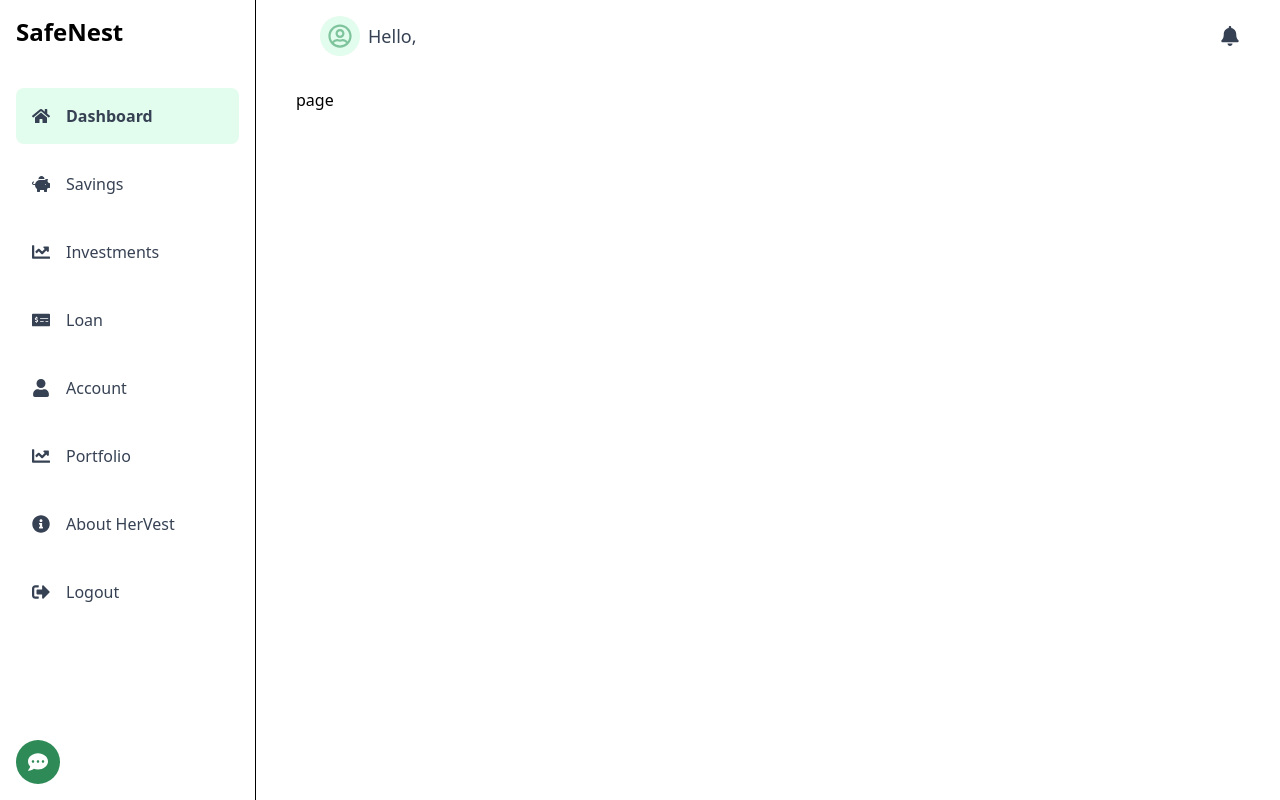
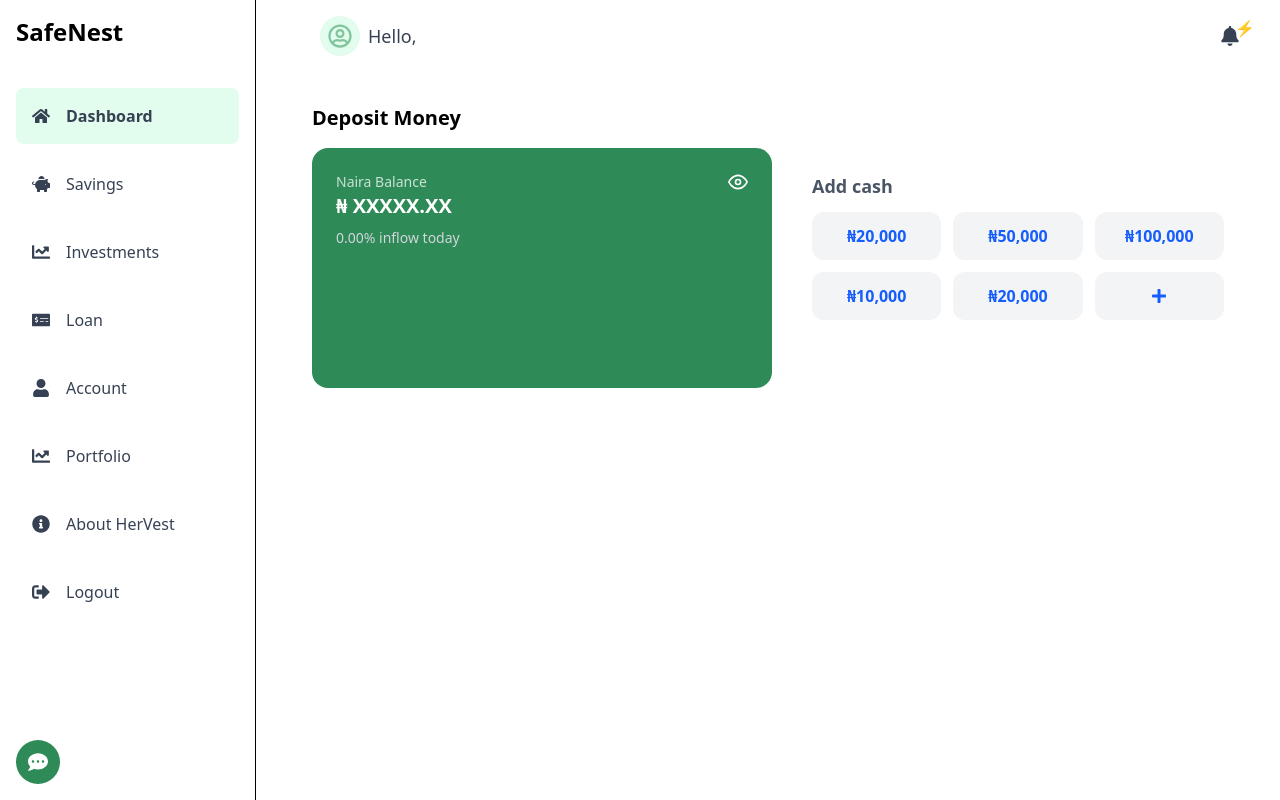
Before and after one commit to Thomson-dev/SafeNest, a Next.js app: page /dashboard/savings in a window 1280 px wide. Built offline with nearby package versions, Linux system fonts and the light colour scheme.

Commit message:
pull request

```diff
--- a/app/dashboard/savings/page.jsx
+++ b/app/dashboard/savings/page.jsx
@@ -1,9 +1,47 @@
-import React from 'react'
+"use client";
+import React, { useState } from "react";
+import { useRouter } from "next/navigation";
+import BalanceComponent from "@/components/Dashbaoard/BalanceComponent";
+import AddCash from "@/components/Dashbaoard/AddCash";
 
-const page = () => {
+export default function DepositPage() {
+  const router = useRouter();
+  const [amount, setAmount] = useState(0);
+  const [isLoading, setIsLoading] = useState(false);
+
+  const handleDeposit = async () => {
+    setIsLoading(true);
+    try {
+      const response = await fetch("/api/deposit", {
+        method: "POST",
+        headers: {
+          "Content-Type": "application/json",
+        },
+        body: JSON.stringify({ amount: amount }),
+      });
+      const data = await response.json();
+      if (response.ok) {
+        alert("Deposit successful!");
+        router.push("/");
+      } else {
+        alert(`Error: ${data.message || "Something went wrong"}`);
+      }
+    } catch (error) {
+      alert(`Error: ${error.message || "Something went wrong"}`);
+    } finally {
+      setIsLoading(false);
+    }
+  };
+
   return (
-    <div>page</div>
-  )
+    <div className="p-4  mx-auto">
+      <h1 className="text-xl font-bold mb-4">Deposit Money</h1>
+      <div className=" grid md:grid-cols-2 grid-cols-1 gap-4">
+        <BalanceComponent />
+        <div className="">
+          <AddCash />
+        </div>
+      </div>
+    </div>
+  );
 }
-
-export default page
--- /dev/null
+++ b/components/Dashbaoard/AddCash.jsx
@@ -0,0 +1,125 @@
+import { useState } from "react";
+import { motion, AnimatePresence } from "framer-motion";
+import { FaPlus } from "react-icons/fa";
+import axios from "axios";
+
+export default function AddCash() {
+  const [isOpen, setIsOpen] = useState(false);
+  const [customAmount, setCustomAmount] = useState("");
+  const [loading, setLoading] = useState(false);
+
+  const toggleModal = () => setIsOpen(!isOpen);
+
+  const handleCustomPrice = async (e) => {
+    e.preventDefault();
+
+    // Ensure input is valid
+    const amountValue = parseFloat(customAmount.replace(/[₦$,]/g, ""));
+    if (isNaN(amountValue) || amountValue <= 0) {
+      alert("Please enter a valid amount.");
+      return;
+    }
+
+    try {
+      const response = await axios.post(
+        "http://localhost:5000/api/deposit", // Adjust URL based on your backend
+        { amount: amountValue }, // Sending amount to the backend
+        {
+          headers: {
+            "Content-Type": "application/json",
+          },
+          withCredentials: true, // Include this if using cookies for auth
+        }
+      );
+
+      if (response.data.checkoutUrl) {
+        // Redirect user to Squad checkout page
+        window.location.href = response.data.checkoutUrl;
+      } else {
+        alert("Payment initiation failed. Try again.");
+      }
+    } catch (error) {
+      console.error("Error processing payment:", error);
+      alert(error.response?.data?.message || "Something went wrong");
+    }
+  };
+
+  return (
+    <div className="p-6 bg-white w-full">
+      <h3 className="text-gray-600 font-semibold text-lg mb-3">Add cash</h3>
+      <div className="grid grid-cols-3 gap-3">
+        {["20000", "50000", "100000", "10000", "20000"].map((amount, index) => (
+          <button
+            key={index}
+            className="bg-gray-100 text-blue-600 font-semibold py-3 px-5 rounded-xl hover:bg-gray-200"
+            onClick={() => {
+              setCustomAmount(amount);
+              setIsOpen(true);
+            }}
+          >
+            ₦{parseInt(amount).toLocaleString()}
+          </button>
+        ))}
+        <button
+          className="bg-gray-100 text-blue-600 font-semibold py-3 px-5 rounded-xl hover:bg-gray-200 flex items-center justify-center"
+          onClick={toggleModal}
+        >
+          <FaPlus />
+        </button>
+      </div>
+
+      {/* Modal */}
+      <AnimatePresence>
+        {isOpen && (
+          <motion.div
+            className="fixed inset-0 bg-opacity-50 flex justify-center items-center"
+            initial={{ opacity: 0 }}
+            animate={{ opacity: 1 }}
+            exit={{ opacity: 0 }}
+          >
+            <motion.div
+              initial={{ opacity: 0, y: -50 }}
+              animate={{ opacity: 1, y: 0 }}
+              exit={{ opacity: 0, y: -50 }}
+              className="bg-white p-6 rounded-lg shadow-lg w-96"
+            >
+              <h3 className="text-gray-700 font-semibold text-lg mb-4">
+                Enter Custom Amount
+              </h3>
+              <form onSubmit={handleCustomPrice} className="space-y-4">
+                <input
+                  type="text"
+                  name="amount"
+                  value={customAmount}
+                  onChange={(e) => setCustomAmount(e.target.value)}
+                  className="w-full p-3 border rounded-lg focus:ring focus:ring-blue-400 outline-none"
+                  placeholder="Enter amount (NGN)"
+                  required
+                />
+                <div className="text-center text-gray-600 font-semibold my-2">
+                  Selected Amount: ₦{parseFloat(customAmount) || 0}
+                </div>
+                <div className="text-center">
+                  <button
+                    type="button"
+                    onClick={toggleModal}
+                    className="bg-gray-300 text-gray-700 px-4 py-2 rounded-lg mr-2"
+                  >
+                    Cancel
+                  </button>
+                  <button
+                    type="submit"
+                    onClick={handleCustomPrice}
+                    className="bg-blue-600 text-white px-4 py-2 rounded-lg hover:bg-blue-700"
+                  >
+                    Pay
+                  </button>
+                </div>
+              </form>
+            </motion.div>
+          </motion.div>
+        )}
+      </AnimatePresence>
+    </div>
+  );
+}
--- /dev/null
+++ b/components/Dashbaoard/BalanceComponent.jsx
@@ -0,0 +1,23 @@
+import { useState } from "react";
+import { FiEye } from "react-icons/fi";
+
+export default function BalanceComponent() {
+  const [isHidden, setIsHidden] = useState(true);
+
+  return (
+    <div className="p-6 bg-[#2E8B57] rounded-2xl min-h-60 w-full  text-white">
+      <div className="flex justify-between items-center">
+        <p className="text-sm opacity-75">Naira Balance</p>
+        <button onClick={() => setIsHidden(!isHidden)}>
+          <FiEye className="h-5 w-5 text-white" />
+        </button>
+      </div>
+      <h1 className="text-xl font-bold">
+        {isHidden ? "₦ XXXXX.XX" : "₦ 18,187"}
+        <span className="text-lg">{isHidden ? "" : ".94"}</span>
+      </h1>
+      <p className="text-gray-300 text-sm mt-2">0.00% inflow today</p>
+      <div className="absolute top-4 right-4">⚡3</div>
+    </div>
+  );
+}
--- a/components/Sidebar.jsx
+++ b/components/Sidebar.jsx
@@ -9,7 +9,7 @@
 
   const menuItems = [
     { name: "Dashboard", icon: <FaHome />, path: "/dashboard" },
-    { name: "Savings", icon: <FaPiggyBank />, path: "/savings" },
+    { name: "Savings", icon: <FaPiggyBank />, path: "/dashboard/savings" },
 
     { name: "Investments", icon: <FaChartLine />, path: "/investments" },
     { name: "Loan", icon: <FaMoneyCheckAlt />, path: "/loan" },
--- a/package.json
+++ b/package.json
@@ -9,6 +9,7 @@
     "lint": "next lint"
   },
   "dependencies": {
+    "axios": "^1.8.3",
     "framer-motion": "^12.5.0",
     "lucide-react": "^0.479.0",
     "next": "15.2.2",
```
Also changed, not shown: 1 other file (tests, documents, lock files or other folders).
